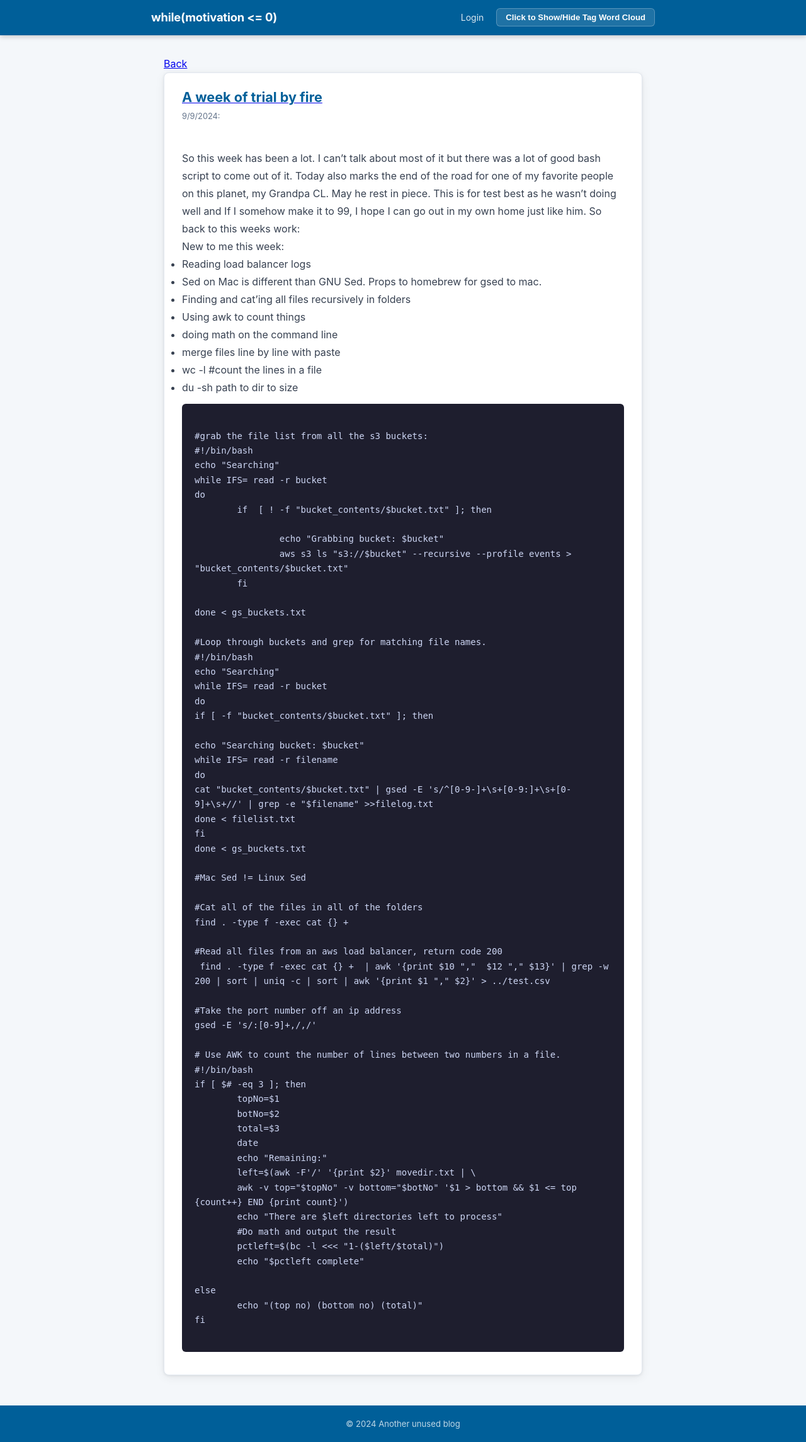
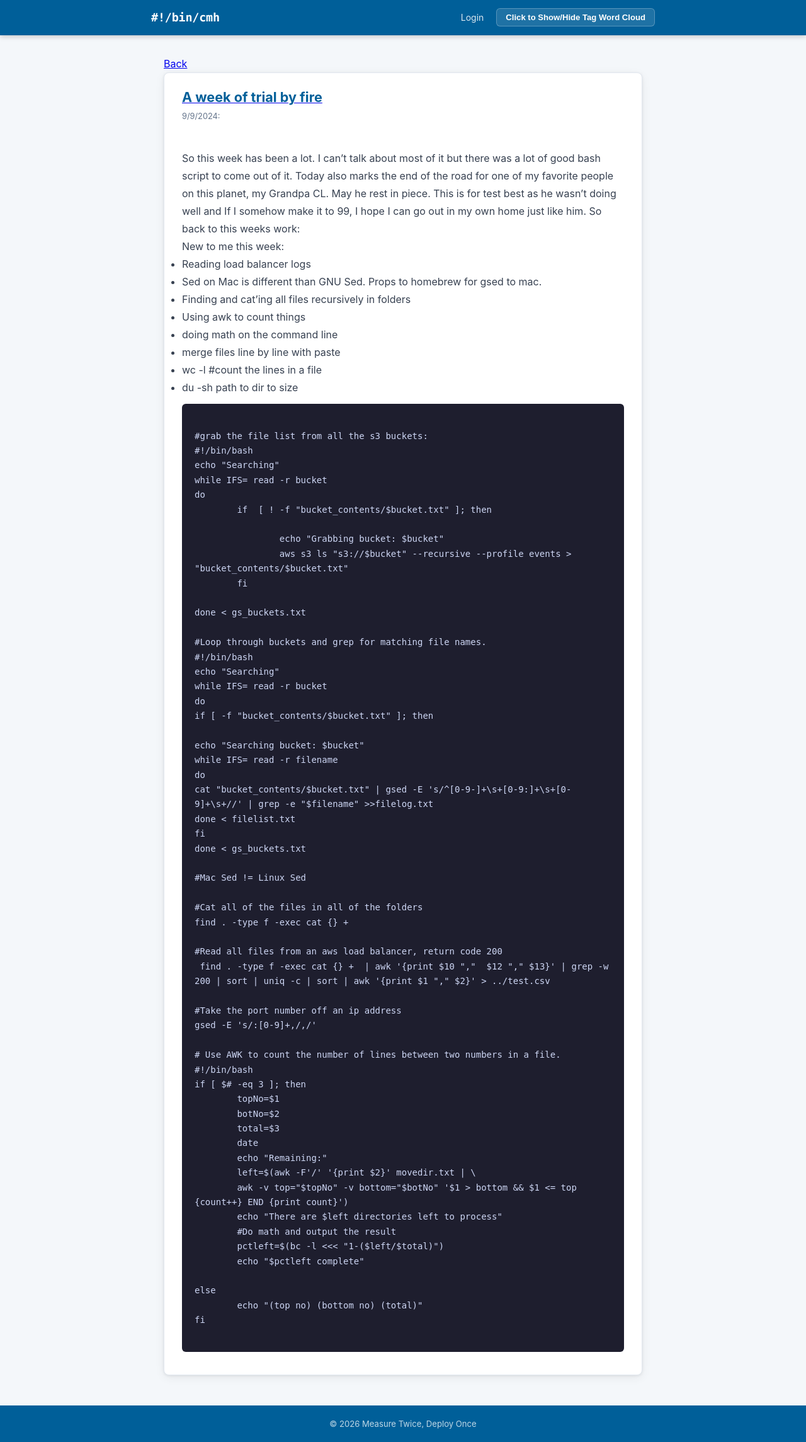
Before and after one commit to roadwarrior99/blog2, a Flask app: a page that uses templates/tag.html in a window 1280 px wide. Shown: the whole page at 63% size. Run offline with Flask 3, Linux system fonts and the light colour scheme; data comes from the database, SQL or seed files in the repository; parts of the project's set-up code (start-up, migrations or seed data) failed here and were passed over; some libraries are stand-ins or nearby versions.

Commit message:
Rename blog to Measure Twice, Deploy Once
Header becomes #!/bin/cmh (monospace) in place of while(motivation <= 0);
page titles, Open Graph/Twitter tags, RSS channel title, MCP discovery name
and footer use the new name.

Co-Authored-By: Claude Opus 5.5 <noreply@anthropic.com>

```diff
--- a/app.py
+++ b/app.py
@@ -344,7 +344,7 @@ def rss_feed():
         '<?xml version="1.0" encoding="UTF-8"?>'
         '<rss version="2.0">'
         '<channel>'
-        f'<title>Blog</title>'
+        f'<title>Measure Twice, Deploy Once</title>'
         f'<link>{base_url}/post</link>'
         f'<description>Blog posts</description>'
         + "".join(items) +
@@ -925,7 +925,7 @@ def mcp_discovery():
     payload = {
         "mcpServers": [
             {
-                "name": "while(motivation <= 0) blog",
+                "name": "Measure Twice, Deploy Once",
                 "url": f"{base_url}/mcp/sse",
                 "transport": "sse"
             }
--- a/mcp/mcp_server.py
+++ b/mcp/mcp_server.py
@@ -9,7 +9,7 @@ DB = os.environ.get(
     os.path.join(os.path.dirname(__file__), "..", "data", "vacuumflask.db")
 )
 
-mcp = FastMCP("while(motivation <= 0) blog")
+mcp = FastMCP("Measure Twice, Deploy Once")
 
 
 @mcp.resource("blog://posts")
--- a/static/style.css
+++ b/static/style.css
@@ -43,6 +43,7 @@ header .header-inner {
 
 header h1 {
     font-size: 1.15rem;
+    font-family: ui-monospace, SFMono-Regular, Menlo, Consolas, monospace;
     font-weight: 700;
     letter-spacing: -0.01em;
     white-space: nowrap;
--- a/templates/base.html
+++ b/templates/base.html
@@ -3,28 +3,28 @@
 <head>
     <meta charset="UTF-8">
     <meta name="viewport" content="width=device-width, initial-scale=1.0">
-    <title>{% block title %}while(motivation &lt;= 0){% endblock %}</title>
+    <title>{% block title %}Measure Twice, Deploy Once{% endblock %}</title>
     <meta name="description" content="{% block meta_description %}A personal tech blog about software, infrastructure, and whatever else comes up.{% endblock %}">
     {% block meta_keywords %}{% endblock %}
     <!-- Open Graph -->
-    <meta property="og:site_name" content="while(motivation <= 0)">
+    <meta property="og:site_name" content="Measure Twice, Deploy Once">
     <meta property="og:type" content="{% block og_type %}website{% endblock %}">
-    <meta property="og:title" content="{% block og_title %}while(motivation <= 0){% endblock %}">
+    <meta property="og:title" content="{% block og_title %}Measure Twice, Deploy Once{% endblock %}">
     <meta property="og:description" content="{% block og_description %}A personal tech blog about software, infrastructure, and whatever else comes up.{% endblock %}">
     <meta property="og:url" content="{% block og_url %}{{ request.url }}{% endblock %}">
     <!-- Twitter Card -->
     <meta name="twitter:card" content="summary">
-    <meta name="twitter:title" content="{% block twitter_title %}while(motivation <= 0){% endblock %}">
+    <meta name="twitter:title" content="{% block twitter_title %}Measure Twice, Deploy Once{% endblock %}">
     <meta name="twitter:description" content="{% block twitter_description %}A personal tech blog about software, infrastructure, and whatever else comes up.{% endblock %}">
     <!-- RSS autodiscovery -->
-    <link rel="alternate" type="application/rss+xml" title="while(motivation <= 0)" href="/rss.xml">
+    <link rel="alternate" type="application/rss+xml" title="Measure Twice, Deploy Once" href="/rss.xml">
     <link rel="stylesheet" href="{{ url_for('static', filename='style.css') }}">
     <link rel="mcp" href="/.well-known/mcp.json">
 </head>
 <body>
     <header>
         <div class="header-inner">
-            <h1><a href="/">while(motivation &lt;= 0)</a></h1>
+            <h1><a href="/">#!/bin/cmh</a></h1>
             <nav>
                 <ul class="adminmenu">
                     {% if current_user.is_authenticated %}
@@ -41,7 +41,7 @@
         {% block content %}{% endblock %}
     </main>
     <footer>
-        <p>© 2024 Another unused blog</p>
+        <p>© 2026 Measure Twice, Deploy Once</p>
     </footer>
     <script src="https://cdnjs.cloudflare.com/ajax/libs/prism/1.28.0/prism.min.js"></script>
     <script src="https://cdnjs.cloudflare.com/ajax/libs/prism/1.28.0/components/prism-bash.min.js"></script>
--- a/templates/base_large_upload.html
+++ b/templates/base_large_upload.html
@@ -3,7 +3,7 @@
 <head>
     <meta charset="UTF-8">
     <meta name="viewport" content="width=device-width, initial-scale=1.0">
-    <title>Another Unused Blog</title>
+    <title>Measure Twice, Deploy Once</title>
     <link rel="stylesheet" href="{{ url_for('static', filename='style.css') }}">
     <script src="https://unpkg.com/dropzone@5/dist/min/dropzone.min.js"></script>
     <link rel="stylesheet" href="https://unpkg.com/dropzone@5/dist/min/dropzone.min.css" type="text/css" />
@@ -22,7 +22,7 @@
 </head>
 <body>
     <header>
-        <h1>while(motivation <= 0)</h1>
+        <h1>#!/bin/cmh</h1>
     <nav>
         <ul class="adminmenu">
             {% if current_user.is_authenticated %}
@@ -38,7 +38,7 @@
         {% block content %}{% endblock %}
     </main>
     <footer>
-        <p>© 2024 Another unused blog</p>
+        <p>© 2026 Measure Twice, Deploy Once</p>
     </footer>
     <script src="https://cdnjs.cloudflare.com/ajax/libs/prism/1.28.0/prism.min.js"></script>
     <!-- Prism.js Bash language component -->
--- a/templates/index.html
+++ b/templates/index.html
@@ -1,6 +1,6 @@
 {% extends 'base.html' %}
 
-{% block title %}while(motivation &lt;= 0){% endblock %}
+{% block title %}Measure Twice, Deploy Once{% endblock %}
 {% block meta_description %}A personal tech blog about software, infrastructure, and whatever else comes up.{% endblock %}
 {% block og_description %}A personal tech blog about software, infrastructure, and whatever else comes up.{% endblock %}
 {% block twitter_description %}A personal tech blog about software, infrastructure, and whatever else comes up.{% endblock %}
--- a/templates/tag.html
+++ b/templates/tag.html
@@ -1,10 +1,10 @@
 {% extends 'base.html' %}
 {% set tag_name = request.path.split('/')[-1] %}
-{% block title %}Posts tagged "{{ tag_name }}" — while(motivation &lt;= 0){% endblock %}
+{% block title %}Posts tagged "{{ tag_name }}" — Measure Twice, Deploy Once{% endblock %}
 {% block meta_description %}Blog posts tagged "{{ tag_name }}".{% endblock %}
-{% block og_title %}Posts tagged "{{ tag_name }}" — while(motivation <= 0){% endblock %}
+{% block og_title %}Posts tagged "{{ tag_name }}" — Measure Twice, Deploy Once{% endblock %}
 {% block og_description %}Blog posts tagged "{{ tag_name }}".{% endblock %}
-{% block twitter_title %}Posts tagged "{{ tag_name }}" — while(motivation <= 0){% endblock %}
+{% block twitter_title %}Posts tagged "{{ tag_name }}" — Measure Twice, Deploy Once{% endblock %}
 {% block twitter_description %}Blog posts tagged "{{ tag_name }}".{% endblock %}
 
 {% block wordcloud %}
```
Also changed, not shown: templates/post_base.html (+5 -5 lines).
